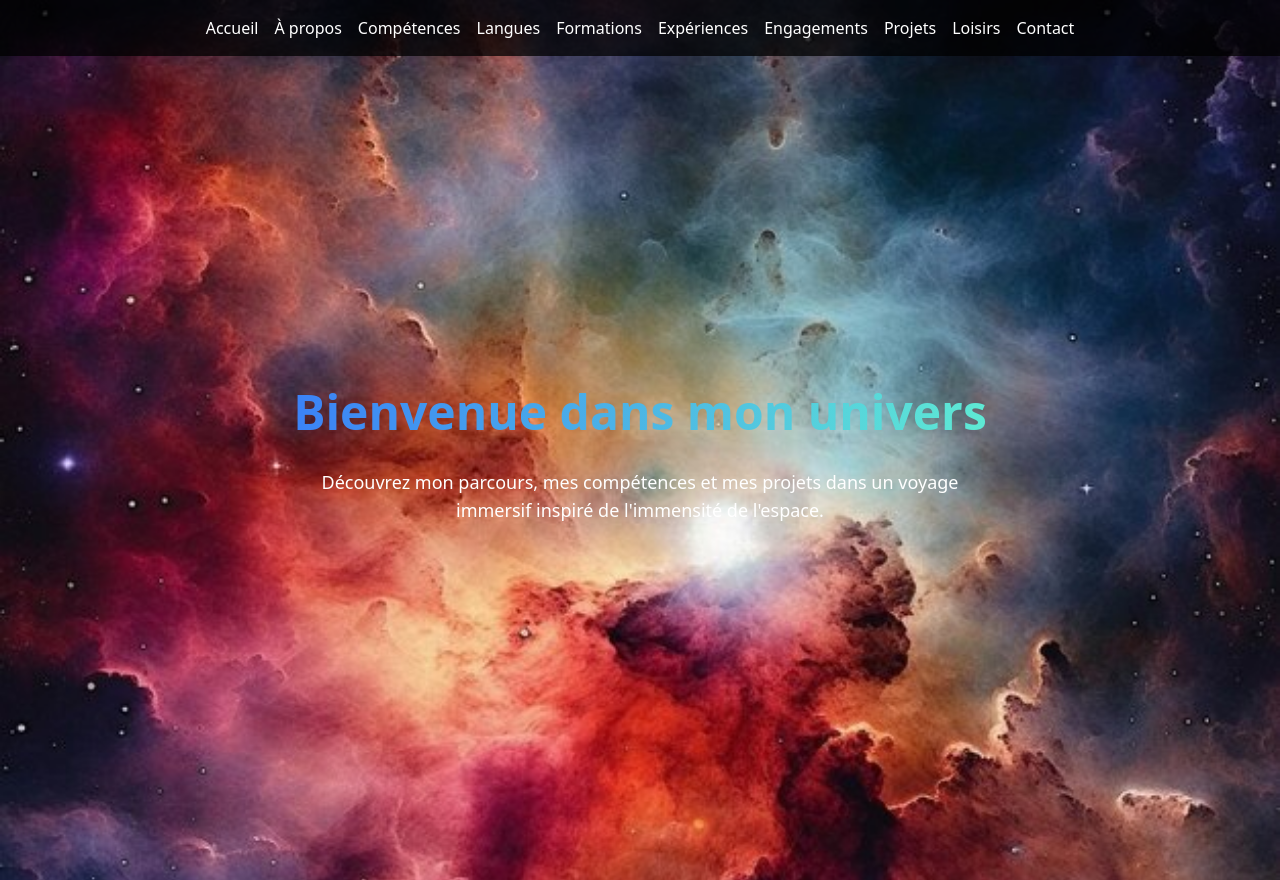
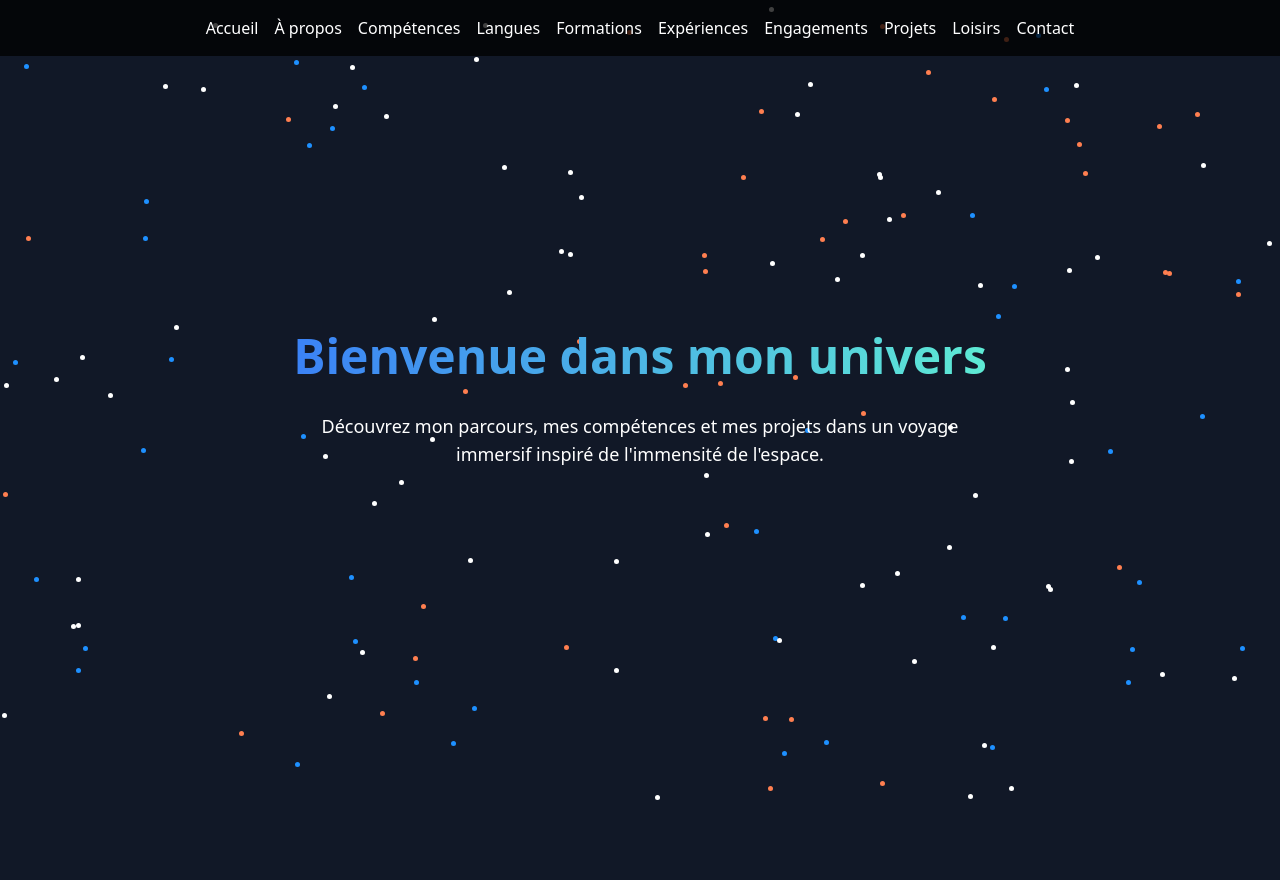
Before and after one commit to cyforce/portfolio, a Next.js app in the folder site/: page / in a window 1280 px wide. After the commit the page ends 800 px from the top, so only its background shows below. Built offline with nearby package versions, Linux system fonts and the light colour scheme.

Commit message:
edit background

```diff
--- a/site/app/globals.css
+++ b/site/app/globals.css
@@ -3,8 +3,66 @@
 @tailwind components;
 @tailwind utilities;
 
-/* Ajoutez des styles personnalisés ici si besoin */
+/* Starfield Background */
 body {
-    background: url('/images/nebuleuse-coloree-etoiles-nebuleuse-arriere-plan_910054-24675.jpg') no-repeat center center fixed;
-    background-size: cover;
+  position: relative;
+  background-color: #000; /* Fond noir */
+  overflow: hidden;
 }
+
+.starfield {
+  position: fixed;
+  top: 0;
+  left: 0;
+  width: 100vw;
+  height: 100vh;
+  overflow: hidden;
+  z-index: -1;
+}
+
+.star {
+  position: absolute;
+  width: 5px;
+  height: 5px;
+  border-radius: 50%;
+  background-color: white;
+  animation: moveStars infinite 100s linear;
+  pointer-events: none; /* Les étoiles ne captent pas les clics */
+}
+
+/* Animation des étoiles (elles se déplacent lentement dans l'espace) */
+@keyframes moveStars {
+  from {
+    transform: translateY(0);
+  }
+  to {
+    transform: translateY(-2000px);
+  }
+}
+
+/* Changement de couleur aléatoire */
+.star:nth-child(odd) {
+  background-color: #1e90ff; /* Bleu */
+}
+
+.star:nth-child(3n) {
+  background-color: #ff7f50; /* Orange */
+}
+
+.star:nth-child(5n) {
+  background-color: #ffffff; /* Blanc */
+}
+
+/* Interaction au survol */
+body:hover .star {
+  animation: spreadOut 0.8s ease-out forwards;
+}
+
+@keyframes spreadOut {
+  from {
+    transform: translate(0, 0) scale(1);
+  }
+  to {
+    transform: translate(calc((50vw - var(--mouse-x)) * 0.05), calc((50vh - var(--mouse-y)) * 0.05)) scale(1.2);
+  }
+}
--- a/site/app/layout.tsx
+++ b/site/app/layout.tsx
@@ -1,17 +1,32 @@
-// app/layout.tsx
-import './globals.css'; // Assure-toi que ton fichier CSS est inclus
+import './globals.css';
 import Navbar from '../components/Navbar';
-
-import { ReactNode } from 'react';
+import { ReactNode, useEffect } from 'react';
 
 interface RootLayoutProps {
   children: ReactNode;
 }
 
 export default function RootLayout({ children }: RootLayoutProps) {
+  useEffect(() => {
+    // Gestion des mouvements de la souris
+    const handleMouseMove = (event: MouseEvent) => {
+      document.documentElement.style.setProperty('--mouse-x', `${event.clientX}px`);
+      document.documentElement.style.setProperty('--mouse-y', `${event.clientY}px`);
+    };
+
+    window.addEventListener('mousemove', handleMouseMove);
+    return () => window.removeEventListener('mousemove', handleMouseMove);
+  }, []);
+
   return (
     <html lang="fr">
       <body className="bg-gray-900 text-white font-sans flex flex-col min-h-screen">
+        <div className="starfield">
+          {/* Générer dynamiquement des étoiles */}
+          {[...Array(150)].map((_, index) => (
+            <div key={index} className="star" style={{ left: `${Math.random() * 100}vw`, top: `${Math.random() * 100}vh` }} />
+          ))}
+        </div>
         <Navbar />
         <main className="flex-grow p-6 mt-8">
           {children}
```
